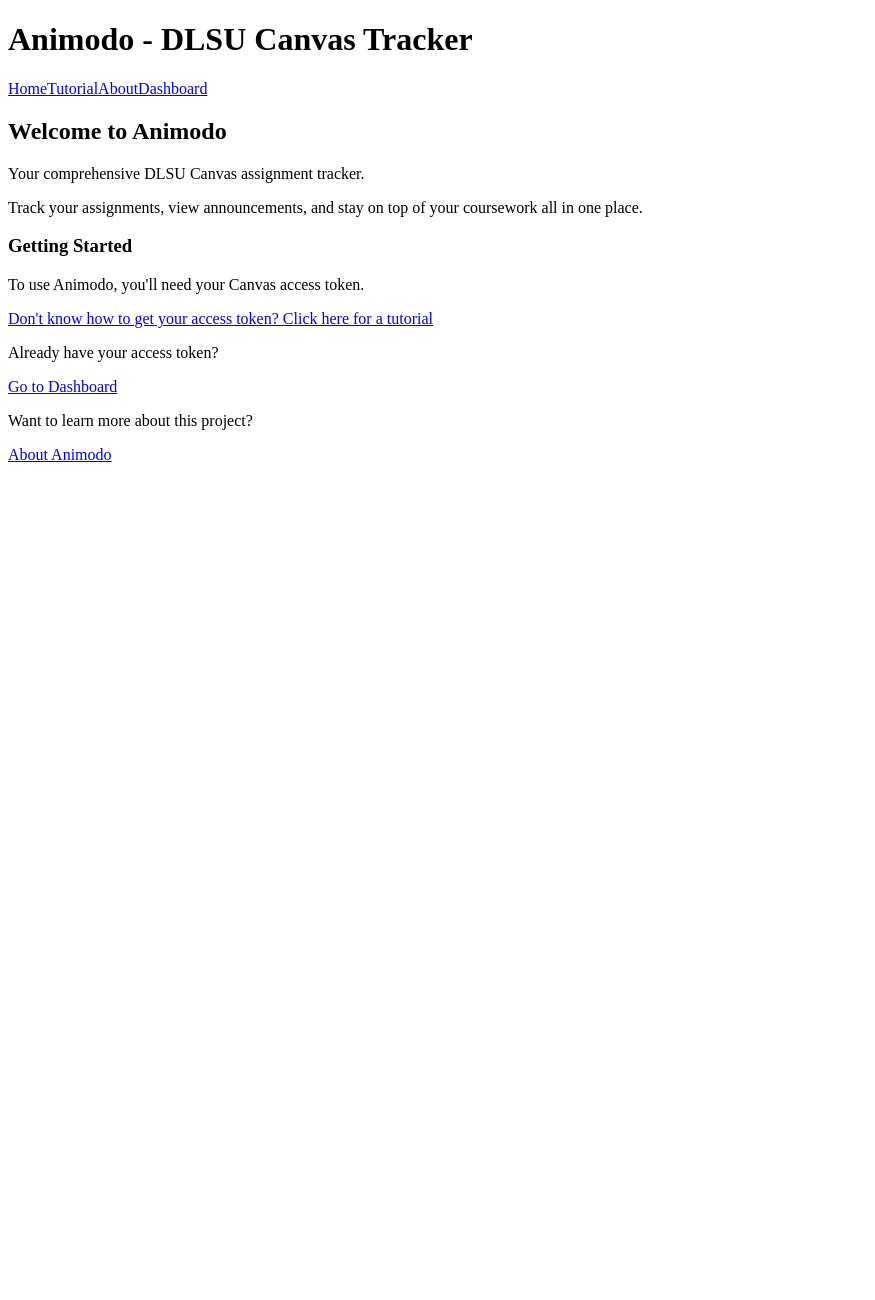
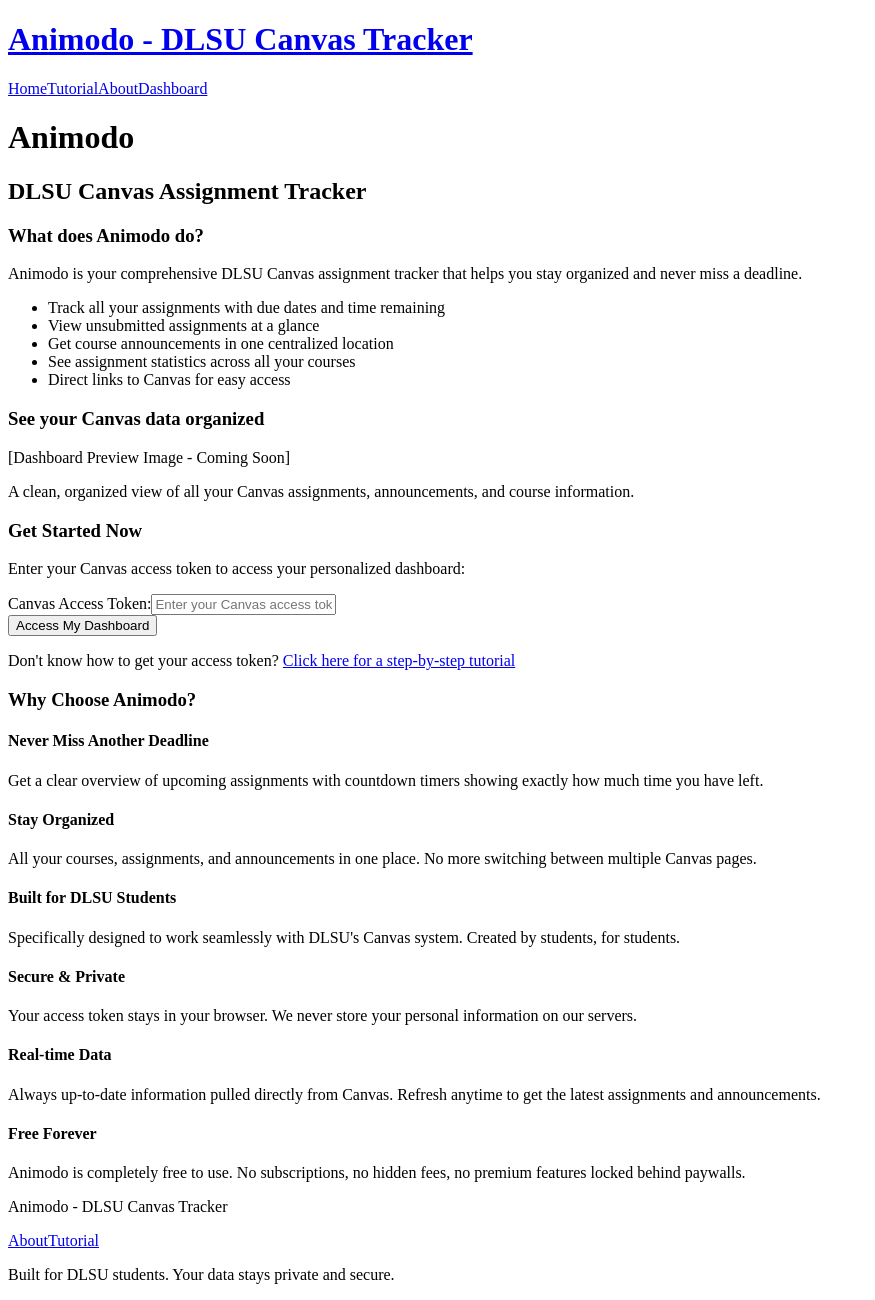
Before and after one commit to enriquezduane/animodo, a Next.js app: page / in a window 1280 px wide. Shown: the whole page, without its empty margins (0-875 px from the left). Before the commit the page ends 800 px from the top, so only its background shows below. Built offline with nearby package versions, Linux system fonts and the light colour scheme.

Commit message:
refactor header

```diff
--- a/app/page.tsx
+++ b/app/page.tsx
@@ -1,35 +1,137 @@
+'use client';
+
+import { useState } from 'react';
 import Link from 'next/link';
+import { Dashboard } from '@/components/Dashboard';
+import { Header } from '@/components/Header';
 
 export default function LandingPage() {
+  const [accessToken, setAccessToken] = useState('');
+  const [isLoggedIn, setIsLoggedIn] = useState(false);
+
+  const handleLogin = (e: React.FormEvent) => {
+    e.preventDefault();
+    if (accessToken.trim()) {
+      setIsLoggedIn(true);
+    }
+  };
+
+  const handleLogout = () => {
+    setAccessToken('');
+    setIsLoggedIn(false);
+  };
+
+  if (isLoggedIn) {
+    return (
+      <div>
+        <Header showLogout={true} onLogout={handleLogout} />
+        <Dashboard accessToken={accessToken} />
+      </div>
+    );
+  }
+
   return (
     <div>
-      <header>
-        <h1>Animodo - DLSU Canvas Tracker</h1>
-        <nav>
-          <Link href="/">Home</Link>
-          <Link href="/tutorial">Tutorial</Link>
-          <Link href="/about">About</Link>
-          <Link href="/dashboard">Dashboard</Link>
-        </nav>
-      </header>
+      <Header />
 
       <main>
-        <h2>Welcome to Animodo</h2>
-        <p>Your comprehensive DLSU Canvas assignment tracker.</p>
+        {/* Project Title */}
+        <h1>Animodo</h1>
+        <h2>DLSU Canvas Assignment Tracker</h2>
 
-        <p>Track your assignments, view announcements, and stay on top of your coursework all in one place.</p>
+        {/* What it does */}
+        <section>
+          <h3>What does Animodo do?</h3>
+          <p>Animodo is your comprehensive DLSU Canvas assignment tracker that helps you stay organized and never miss a deadline.</p>
+          <ul>
+            <li>Track all your assignments with due dates and time remaining</li>
+            <li>View unsubmitted assignments at a glance</li>
+            <li>Get course announcements in one centralized location</li>
+            <li>See assignment statistics across all your courses</li>
+            <li>Direct links to Canvas for easy access</li>
+          </ul>
+        </section>
 
-        <h3>Getting Started</h3>
-        <p>To use Animodo, you'll need your Canvas access token.</p>
+        {/* Image of dashboard placeholder */}
+        <section>
+          <h3>See your Canvas data organized</h3>
+          <div>
+            [Dashboard Preview Image - Coming Soon]
+            <p>A clean, organized view of all your Canvas assignments, announcements, and course information.</p>
+          </div>
+        </section>
 
-        <Link href="/tutorial">Don't know how to get your access token? Click here for a tutorial</Link>
+        {/* Input access token */}
+        <section>
+          <h3>Get Started Now</h3>
+          <p>Enter your Canvas access token to access your personalized dashboard:</p>
 
-        <p>Already have your access token?</p>
-        <Link href="/dashboard">Go to Dashboard</Link>
+          <form onSubmit={handleLogin}>
+            <div>
+              <label htmlFor="token">Canvas Access Token:</label>
+              <input
+                id="token"
+                type="text"
+                value={accessToken}
+                onChange={(e) => setAccessToken(e.target.value)}
+                placeholder="Enter your Canvas access token"
+                required
+              />
+            </div>
 
-        <p>Want to learn more about this project?</p>
-        <Link href="/about">About Animodo</Link>
+            <button type="submit">
+              Access My Dashboard
+            </button>
+          </form>
+
+          <p>Don't know how to get your access token? <Link href="/tutorial">Click here for a step-by-step tutorial</Link></p>
+        </section>
+
+        {/* Marketing */}
+        <section>
+          <h3>Why Choose Animodo?</h3>
+
+          <div>
+            <h4>Never Miss Another Deadline</h4>
+            <p>Get a clear overview of upcoming assignments with countdown timers showing exactly how much time you have left.</p>
+          </div>
+
+          <div>
+            <h4>Stay Organized</h4>
+            <p>All your courses, assignments, and announcements in one place. No more switching between multiple Canvas pages.</p>
+          </div>
+
+          <div>
+            <h4>Built for DLSU Students</h4>
+            <p>Specifically designed to work seamlessly with DLSU's Canvas system. Created by students, for students.</p>
+          </div>
+
+          <div>
+            <h4>Secure & Private</h4>
+            <p>Your access token stays in your browser. We never store your personal information on our servers.</p>
+          </div>
+
+          <div>
+            <h4>Real-time Data</h4>
+            <p>Always up-to-date information pulled directly from Canvas. Refresh anytime to get the latest assignments and announcements.</p>
+          </div>
+
+          <div>
+            <h4>Free Forever</h4>
+            <p>Animodo is completely free to use. No subscriptions, no hidden fees, no premium features locked behind paywalls.</p>
+          </div>
+        </section>
       </main>
+
+      {/* Footer */}
+      <footer>
+        <p>Animodo - DLSU Canvas Tracker</p>
+        <nav>
+          <Link href="/about">About</Link>
+          <Link href="/tutorial">Tutorial</Link>
+        </nav>
+        <p>Built for DLSU students. Your data stays private and secure.</p>
+      </footer>
     </div>
   );
 }
--- /dev/null
+++ b/components/Header.tsx
@@ -0,0 +1,27 @@
+import Link from 'next/link';
+
+interface HeaderProps {
+  showLogout?: boolean;
+  onLogout?: () => void;
+}
+
+export function Header({ showLogout = false, onLogout }: HeaderProps) {
+  return (
+    <header>
+      <div>
+        <Link href="/">
+          <h1>Animodo - DLSU Canvas Tracker</h1>
+        </Link>
+      </div>
+      <nav>
+        <Link href="/">Home</Link>
+        <Link href="/tutorial">Tutorial</Link>
+        <Link href="/about">About</Link>
+        {!showLogout && <Link href="/dashboard">Dashboard</Link>}
+        {showLogout && onLogout && (
+          <button onClick={onLogout}>Logout</button>
+        )}
+      </nav>
+    </header>
+  );
+}
```
Also changed, not shown: app/about/page.tsx (+4 -15 lines), app/dashboard/page.tsx (+9 -69 lines), app/tutorial/page.tsx (+3 -12 lines).
